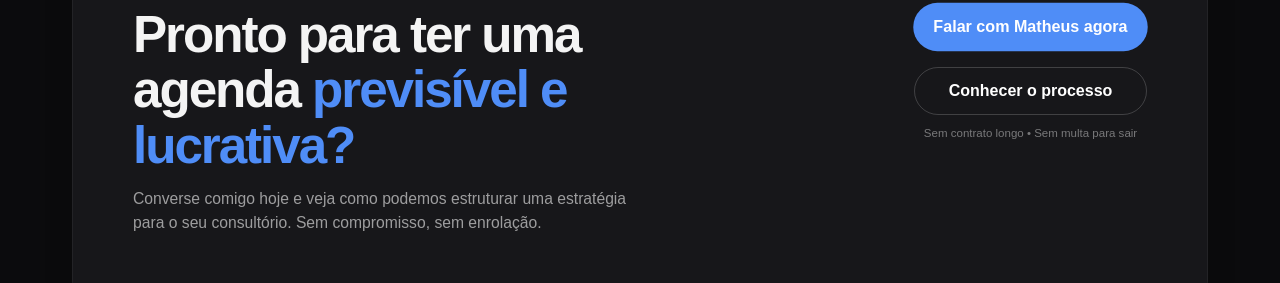
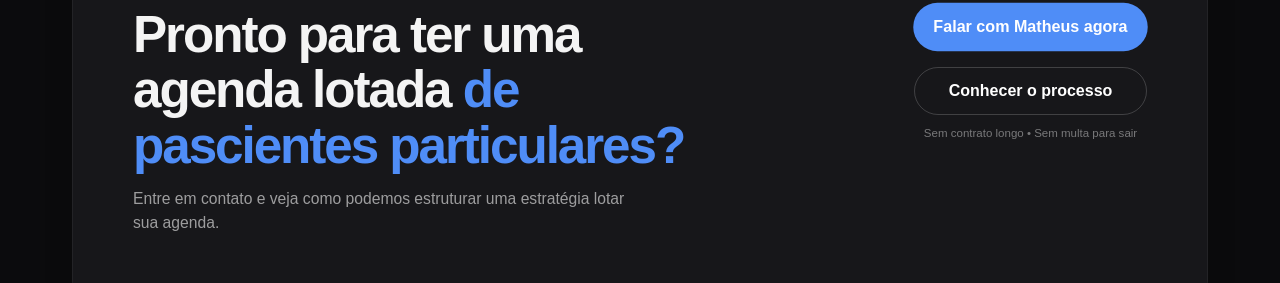
Before and after one commit to MatheusVianaAds/matheus-viana-landingpage, a website built with Vite: page index.html in a window 1280 px wide. Shown: the part 6930-7213 px from the top of the page. Built offline with nearby package versions, Linux system fonts and the light colour scheme.

Commit message:
Update index.html

```diff
--- a/index.html
+++ b/index.html
@@ -564,12 +564,11 @@
           <small class="site-footer__eyebrow">PRÓXIMO PASSO</small>
 
           <h2 class="site-footer__title">
-            Pronto para ter uma agenda <span>previsível e lucrativa?</span>
+            Pronto para ter uma agenda lotada <span>de pascientes particulares?</span>
           </h2>
 
           <p class="site-footer__subtitle">
-            Converse comigo hoje e veja como podemos estruturar uma estratégia para o seu consultório. Sem compromisso,
-            sem enrolação.
+            Entre em contato e veja como podemos estruturar uma estratégia lotar sua agenda.
           </p>
         </div>
 
```
